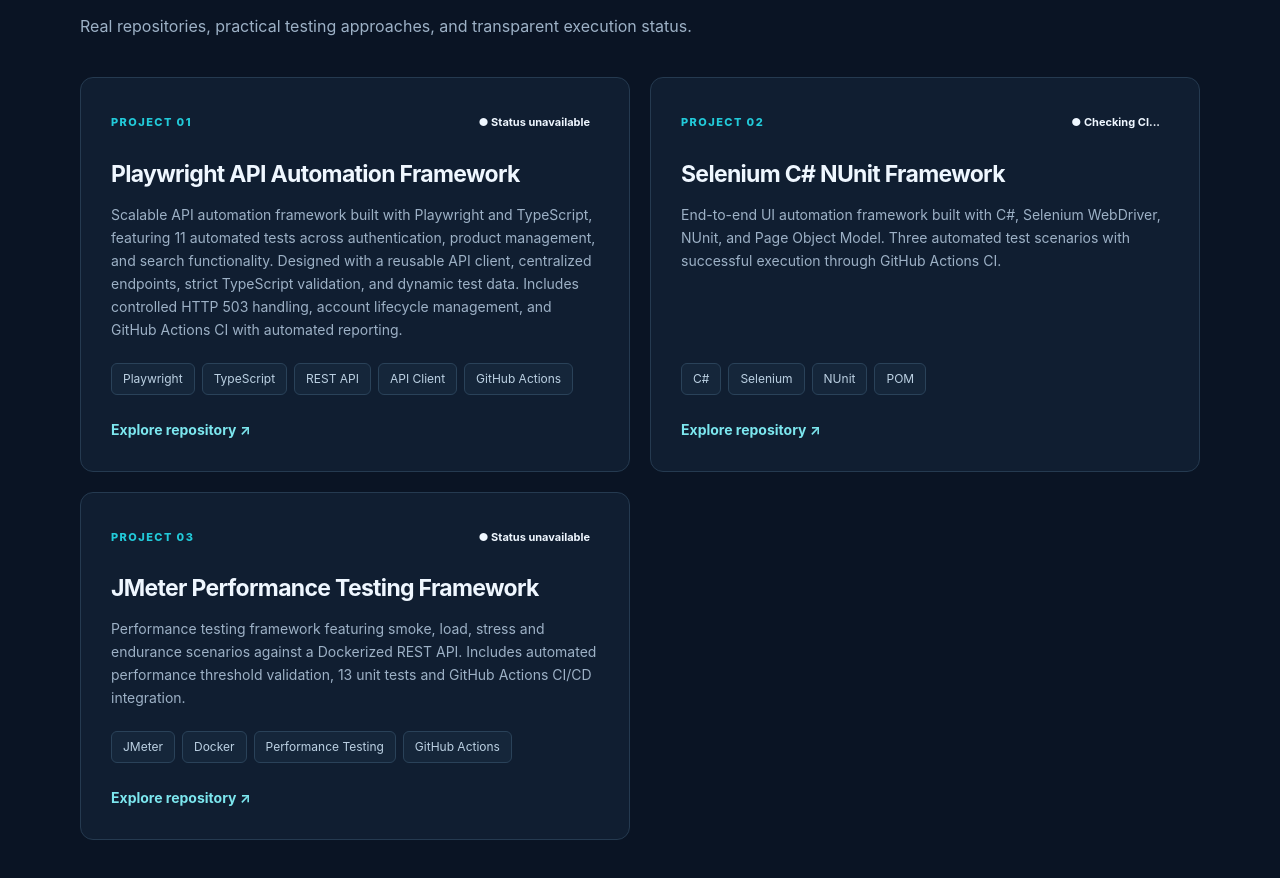
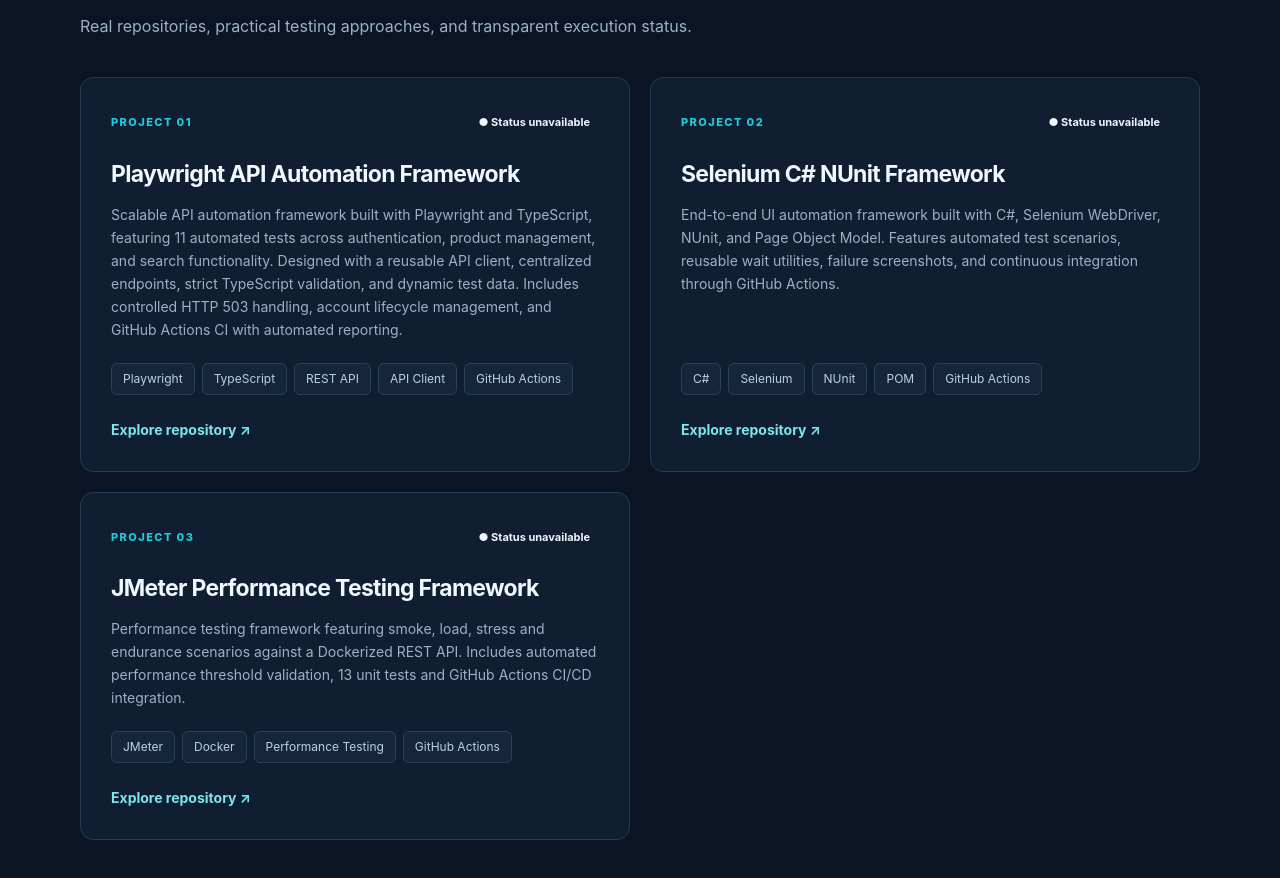
Before and after one commit to MilosSreckovic/MilosSreckovic.github.io, a plain HTML site: page index.html in a window 1280 px wide. Shown: the part 4355-5233 px from the top of the page. Drawn offline with Linux system fonts and the light colour scheme; no server answers.

Commit message:
Update Selenium project and CI status in portfolio

```diff
--- a/index.html
+++ b/index.html
@@ -492,8 +492,9 @@
 
               <p>
                 End-to-end UI automation framework built with C#, Selenium
-                WebDriver, NUnit, and Page Object Model. Three automated test
-                scenarios with successful execution through GitHub Actions CI.
+                WebDriver, NUnit, and Page Object Model. Features automated test
+                scenarios, reusable wait utilities, failure screenshots, and
+                continuous integration through GitHub Actions.
               </p>
 
               <div class="project-tags">
@@ -501,11 +502,12 @@
                 <span>Selenium</span>
                 <span>NUnit</span>
                 <span>POM</span>
+                <span>GitHub Actions</span>
               </div>
 
               <a
                 class="project-link"
-                href="https://github.com/MilosSreckovic/AutomationExerciseForSokin-CsharpSeleniumNunit"
+                href="https://github.com/MilosSreckovic/selenium-csharp-nunit-framework"
                 rel="noopener noreferrer"
                 target="_blank"
               >
--- a/script.js
+++ b/script.js
@@ -19,12 +19,12 @@ document.getElementById('year').textContent = new Date().getFullYear();
 const ciProjects = [
   {
     elementId: 'playwright-ci-status',
-    repository: 'MilosSreckovic/QA-Automation-Exercise'
+    repository: 'MilosSreckovic/qa-automation-exercise-typeScript-playwright'
   },
-{
-  elementId: 'playwright-ci-status',
-  repository: 'MilosSreckovic/qa-automation-exercise-typeScript-playwright'
-},
+  {
+    elementId: 'selenium-ci-status',
+    repository: 'MilosSreckovic/selenium-csharp-nunit-framework'
+  },
   {
     elementId: 'jmeter-ci-status',
     repository: 'MilosSreckovic/jmeter-performance-framework'
```
